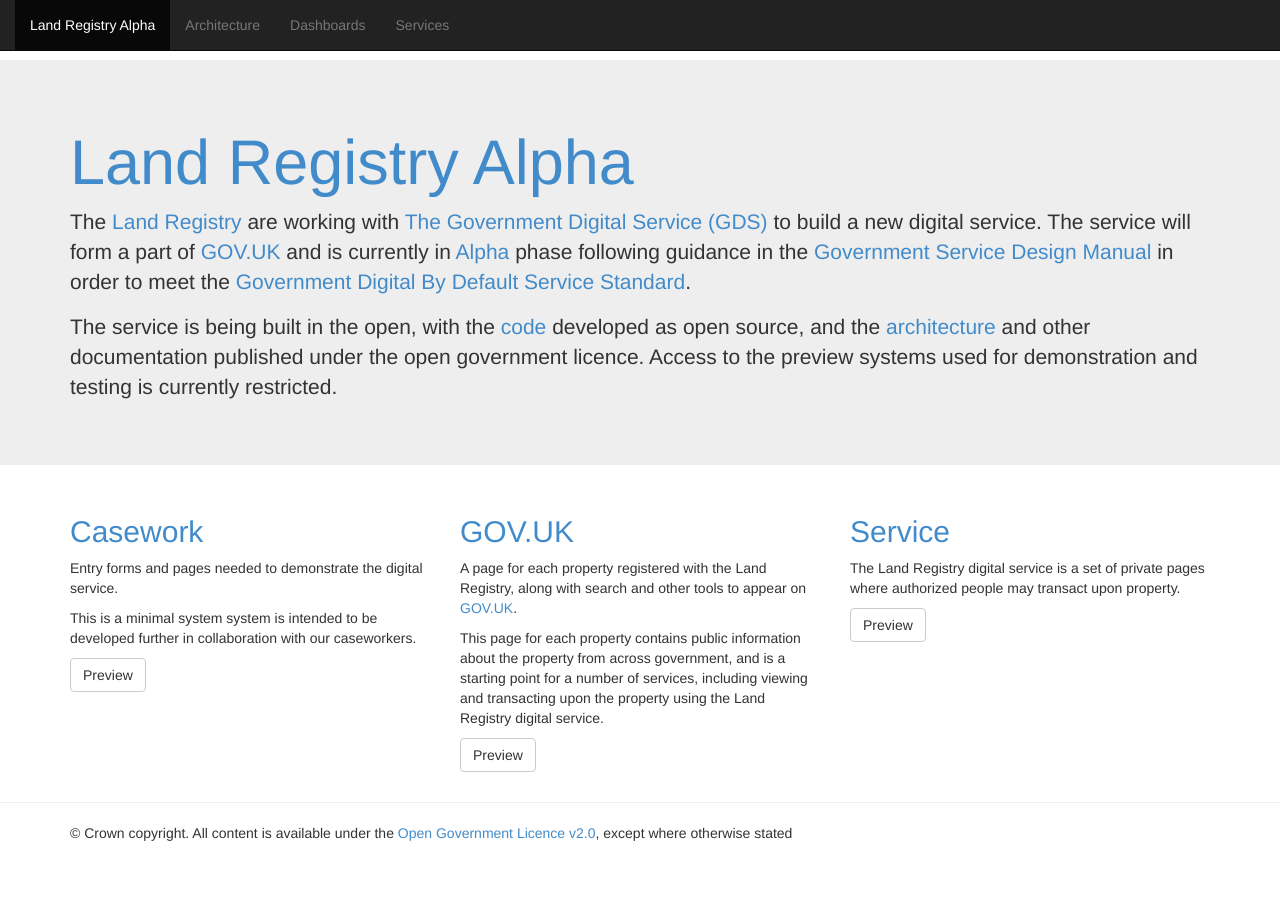
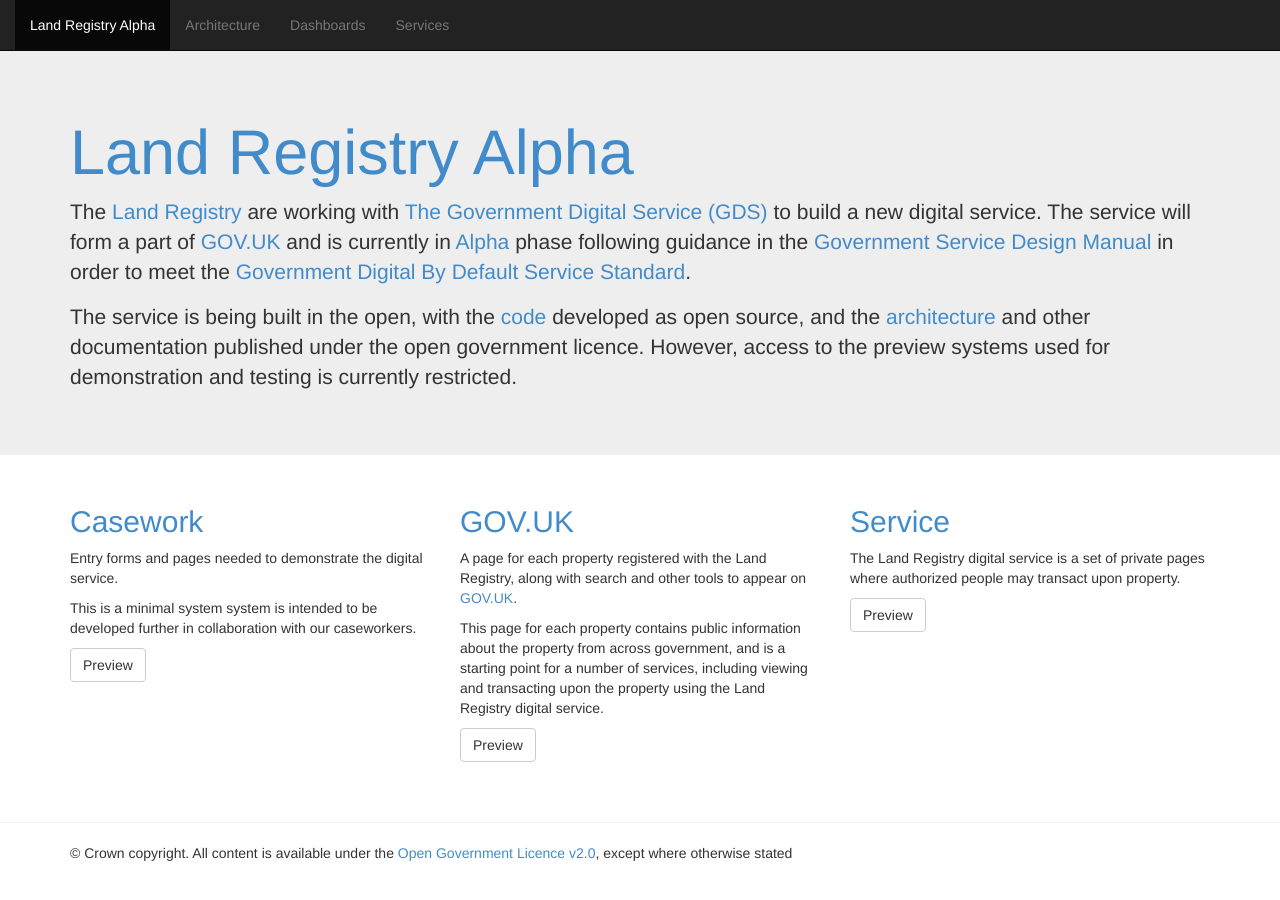
Before and after one commit to ztrelease/landregistry.github.io, a Jekyll site: the page built from index.html, in a window 1280 px wide. Built offline with Jekyll 4.4.1, drawn with Linux system fonts in a browser that asks for light colours.

Commit message:
Fixed body padding

```diff
--- a/_includes/head.html
+++ b/_includes/head.html
@@ -1,7 +1,11 @@
-<head>
-
-  <meta charset="utf-8">
-
-  <link href="{{ site.baseurl }}/css/bootstrap.css" rel="stylesheet">
-
-</head>
+<meta charset="utf-8">
+<link href="{{ site.baseurl }}/css/bootstrap.css" rel="stylesheet">
+<style>
+body {
+  padding-top: 50px;
+  padding-bottom: 20px;
+}
+hr {
+  margin-top: 50px;
+}
+</style>
--- a/_layouts/default.html
+++ b/_layouts/default.html
@@ -1,15 +1,11 @@
 <!DOCTYPE html>
 <html>
-
-  {% include head.html %}
-
-    <body style="padding-top: 60px">
-
-    {% include header.html %}
-
-        {{ content }}
-
-    {% include footer.html %}
-
-    </body>
+<head>
+{% include head.html %}
+</head>
+<body>
+  {% include header.html %}
+  {{ content }}
+  {% include footer.html %}
+</body>
 </html>
--- a/index.html
+++ b/index.html
@@ -7,33 +7,28 @@
   <div class="container">
     <h1><a href="/">Land Registry Alpha</a></h1>
     <p>The <a href="https://www.gov.uk/government/organisations/land-registry">Land Registry</a> are working with <a href="https://www.gov.uk/government/organisations/government-digital-service">The Government Digital Service (GDS)</a> to build a new digital service. The service will form a part of <a href=https://www.gov.uk">GOV.UK</a> and is currently in <a href="https://www.gov.uk/service-manual/phases/alpha.html">Alpha</a> phase following guidance in the <a href="https://www.gov.uk/service-manual">Government Service Design Manual</a> in order to meet the <a href="https://www.gov.uk/service-manual/digital-by-default">Government Digital By Default Service Standard</a>.</p>
-    <p>The service is being built in the open, with the <a href="/source/">code</a> developed as open source, and the <a href="/architecture/">architecture</a> and other documentation published under the open government licence. Access to the preview systems used for demonstration and testing is currently restricted.</p>
+    <p>The service is being built in the open, with the <a href="/source/">code</a> developed as open source, and the <a href="/architecture/">architecture</a> and other documentation published under the open government licence. However, access to the preview systems used for demonstration and testing is currently restricted.</p>
   </div>
 </div>
 
 <div class="container">
   <div class="row">
-
     <div class="col-md-4">
       <h2><a href="http://casework.landregistryconcept.co.uk">Casework</a></h2>
       <p>Entry forms and pages needed to demonstrate the digital service.</p>
       <p>This is a minimal system system is intended to be developed further in collaboration with our caseworkers.</p>
       <p><a class="btn btn-default" href="http://casework.landregistryconcept.co.uk" role="button">Preview</a></p>
     </div>
-
     <div class="col-md-4">
       <h2><a href="http://www.gov.uk.landregistryconcept.co.uk">GOV.UK</a></h2>
       <p>A page for each property registered with the Land Registry, along with search and other tools to appear on <a href="https://www.gov.uk">GOV.UK</a>.</p>
       <p>This page for each property contains public information about the property from across government, and is a starting point for a number of services, including viewing and transacting upon the property using the Land Registry digital service.</p>
       <p><a class="btn btn-default" href="http://www.gov.uk.landregistryconcept.co.uk" role="button">Preview</a></p>
     </div>
-
     <div class="col-md-4">
       <h2><a href="http://land.service.gov.uk.landregistryconcept.co.uk">Service</a></h2>
       <p>The Land Registry digital service is a set of private pages where authorized people may transact upon property.</p>
       <p><a class="btn btn-default" href="http://land.service.gov.uk.landregistryconcept.co.uk" role="button">Preview</a></p>
     </div>
-
-
   </div>
 </div>
```
